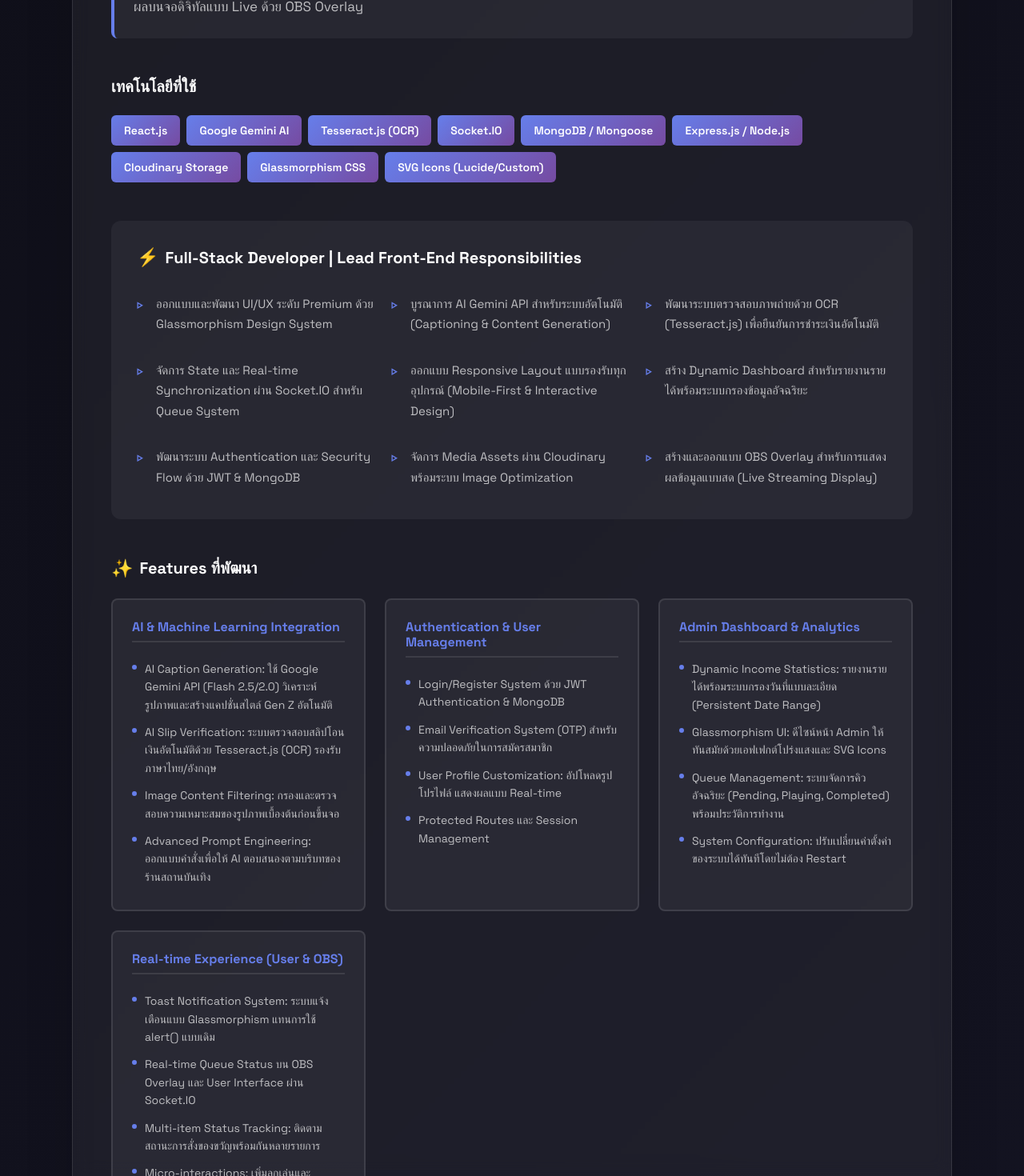
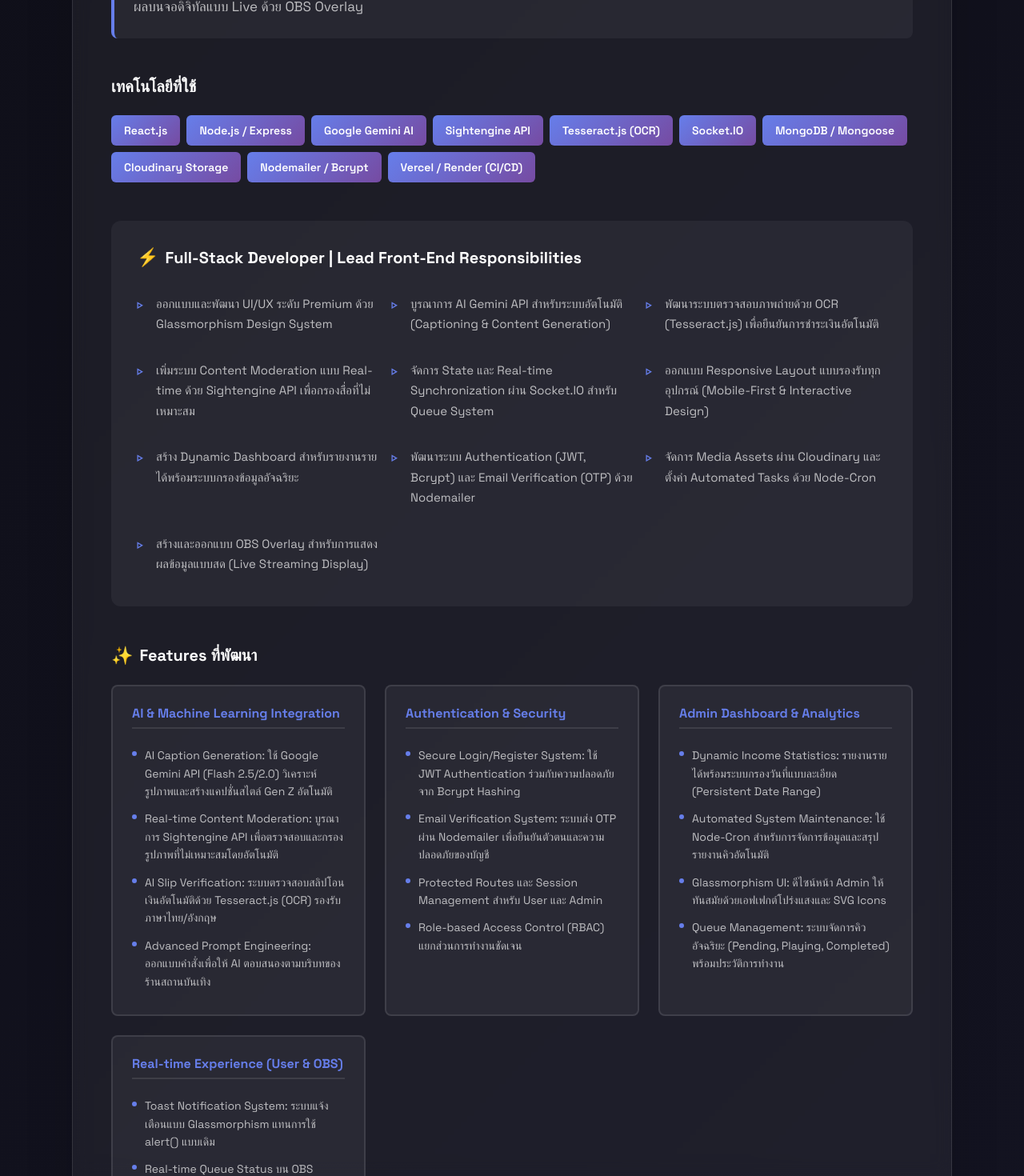
Before and after one commit to 66JJN/66JJN.github.io, a React (Vite) app: page / in a window 1280 px wide. Shown: the part 4380-5850 px from the top of the page at 80% size. Built offline with nearby package versions, Linux system fonts and the light colour scheme.

Commit message:
feat: add Projects component to display portfolio work items

```diff
--- a/src/components/Projects.jsx
+++ b/src/components/Projects.jsx
@@ -12,11 +12,12 @@
                 'ออกแบบและพัฒนา UI/UX ระดับ Premium ด้วย Glassmorphism Design System',
                 'บูรณาการ AI Gemini API สำหรับระบบอัตโนมัติ (Captioning & Content Generation)',
                 'พัฒนาระบบตรวจสอบภาพถ่ายด้วย OCR (Tesseract.js) เพื่อยืนยันการชำระเงินอัตโนมัติ',
+                'เพิ่มระบบ Content Moderation แบบ Real-time ด้วย Sightengine API เพื่อกรองสื่อที่ไม่เหมาะสม',
                 'จัดการ State และ Real-time Synchronization ผ่าน Socket.IO สำหรับ Queue System',
                 'ออกแบบ Responsive Layout แบบรองรับทุกอุปกรณ์ (Mobile-First & Interactive Design)',
                 'สร้าง Dynamic Dashboard สำหรับรายงานรายได้พร้อมระบบกรองข้อมูลอัจฉริยะ',
-                'พัฒนาระบบ Authentication และ Security Flow ด้วย JWT & MongoDB',
-                'จัดการ Media Assets ผ่าน Cloudinary พร้อมระบบ Image Optimization',
+                'พัฒนาระบบ Authentication (JWT, Bcrypt) และ Email Verification (OTP) ด้วย Nodemailer',
+                'จัดการ Media Assets ผ่าน Cloudinary และตั้งค่า Automated Tasks ด้วย Node-Cron',
                 'สร้างและออกแบบ OBS Overlay สำหรับการแสดงผลข้อมูลแบบสด (Live Streaming Display)'
             ],
             features: [
@@ -24,27 +25,27 @@
                     category: 'AI & Machine Learning Integration',
                     items: [
                         'AI Caption Generation: ใช้ Google Gemini API (Flash 2.5/2.0) วิเคราะห์รูปภาพและสร้างแคปชั่นสไตล์ Gen Z อัตโนมัติ',
+                        'Real-time Content Moderation: บูรณาการ Sightengine API เพื่อตรวจสอบและกรองรูปภาพที่ไม่เหมาะสมโดยอัตโนมัติ',
                         'AI Slip Verification: ระบบตรวจสอบสลิปโอนเงินอัตโนมัติด้วย Tesseract.js (OCR) รองรับภาษาไทย/อังกฤษ',
-                        'Image Content Filtering: กรองและตรวจสอบความเหมาะสมของรูปภาพเบื้องต้นก่อนขึ้นจอ',
                         'Advanced Prompt Engineering: ออกแบบคำสั่งเพื่อให้ AI ตอบสนองตามบริบทของร้านสถานบันเทิง'
                     ]
                 },
                 {
-                    category: 'Authentication & User Management',
+                    category: 'Authentication & Security',
                     items: [
-                        'Login/Register System ด้วย JWT Authentication & MongoDB',
-                        'Email Verification System (OTP) สำหรับความปลอดภัยในการสมัครสมาชิก',
-                        'User Profile Customization: อัปโหลดรูปโปรไฟล์ แสดงผลแบบ Real-time',
-                        'Protected Routes และ Session Management'
+                        'Secure Login/Register System: ใช้ JWT Authentication ร่วมกับความปลอดภัยจาก Bcrypt Hashing',
+                        'Email Verification System: ระบบส่ง OTP ผ่าน Nodemailer เพื่อยืนยันตัวตนและความปลอดภัยของบัญชี',
+                        'Protected Routes และ Session Management สำหรับ User และ Admin',
+                        'Role-based Access Control (RBAC) แยกส่วนการทำงานชัดเจน'
                     ]
                 },
                 {
                     category: 'Admin Dashboard & Analytics',
                     items: [
                         'Dynamic Income Statistics: รายงานรายได้พร้อมระบบกรองวันที่แบบละเอียด (Persistent Date Range)',
+                        'Automated System Maintenance: ใช้ Node-Cron สำหรับการจัดการข้อมูลและสรุปรายงานคิวอัตโนมัติ',
                         'Glassmorphism UI: ดีไซน์หน้า Admin ให้ทันสมัยด้วยเอฟเฟกต์โปร่งแสงและ SVG Icons',
-                        'Queue Management: ระบบจัดการคิวอัจฉริยะ (Pending, Playing, Completed) พร้อมประวัติการทำงาน',
-                        'System Configuration: ปรับเปลี่ยนค่าตั้งค่าของระบบได้ทันทีโดยไม่ต้อง Restart'
+                        'Queue Management: ระบบจัดการคิวอัจฉริยะ (Pending, Playing, Completed) พร้อมประวัติการทำงาน'
                     ]
                 },
                 {
@@ -59,14 +60,15 @@
             ],
             techStack: [
                 'React.js',
+                'Node.js / Express',
                 'Google Gemini AI',
+                'Sightengine API',
                 'Tesseract.js (OCR)',
                 'Socket.IO',
                 'MongoDB / Mongoose',
-                'Express.js / Node.js',
                 'Cloudinary Storage',
-                'Glassmorphism CSS',
-                'SVG Icons (Lucide/Custom)'
+                'Nodemailer / Bcrypt',
+                'Vercel / Render (CI/CD)'
             ],
             image: '/cmes-preview.jpg',
             liveUrls: [
```
